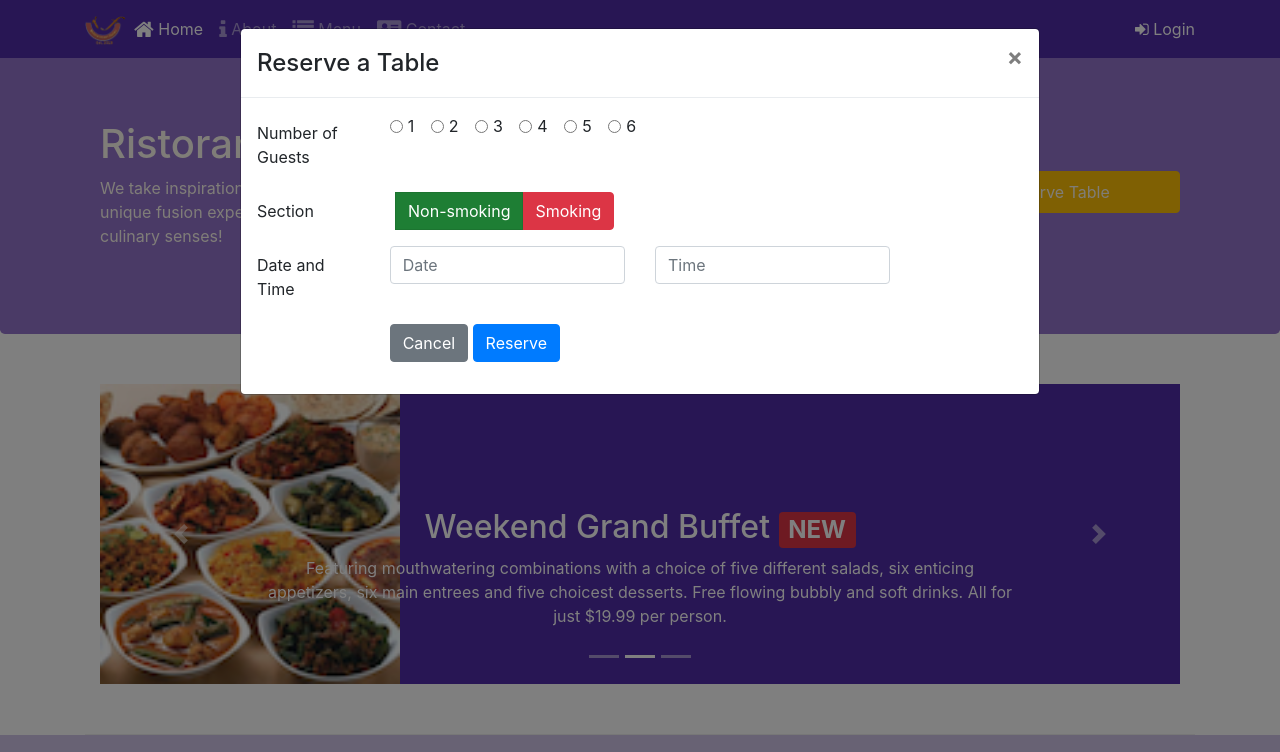
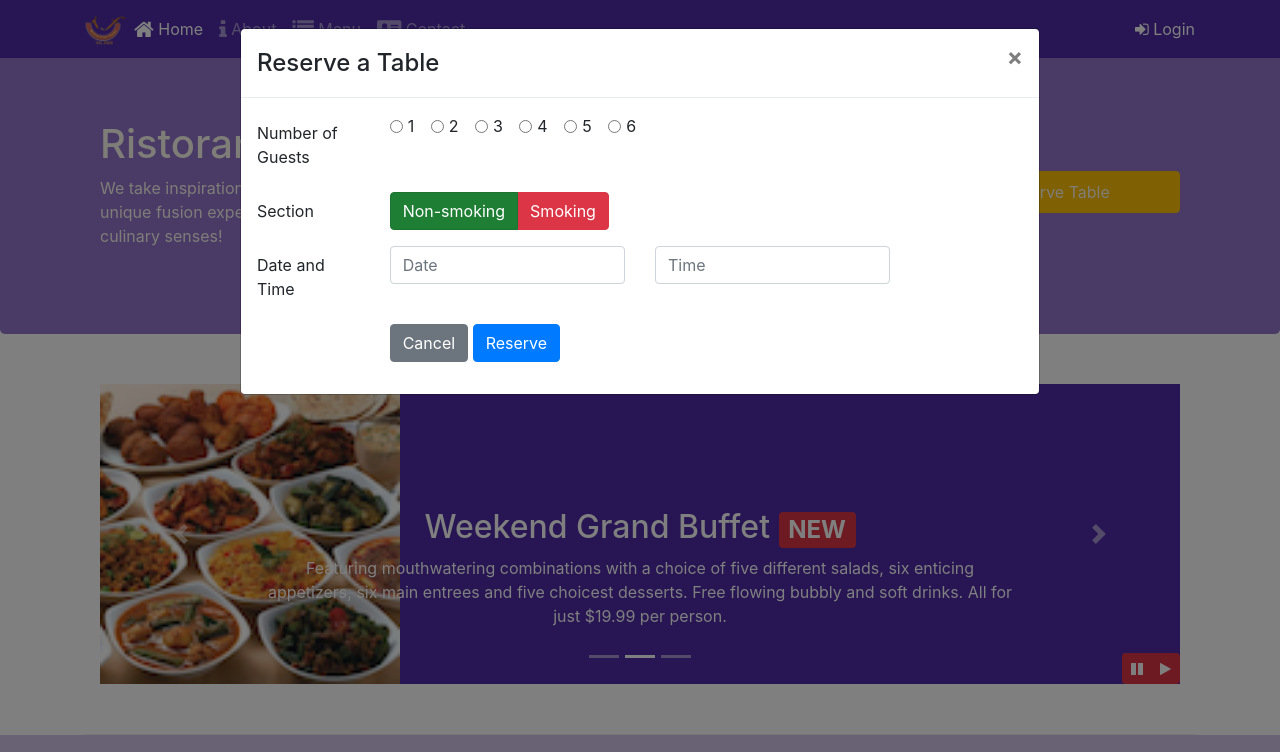
Before and after one commit to KalhariEkanayake/bootstrap04-test, a website: page index.html in a window 1280 px wide. Both pictures are taken after a click on the button "Reserve Table". Shown: the top 752 px of the page. Drawn offline with nearby package versions, Linux system fonts and the light colour scheme.

Commit message:
Bootstrap JQuery

```diff
--- a/css/styles.css
+++ b/css/styles.css
@@ -59,3 +59,10 @@ body{
     left: 0;
     min-height: 300px;
 }
+
+#carouselButton {
+    right:0px;
+    position: absolute;
+    bottom: 0px;
+    z-index: 1;
+}
--- a/index.html
+++ b/index.html
@@ -86,11 +86,86 @@
                     <img src="img/logo.png" class="img-fluid">
                 </div>
                 <div class="col-12 col-sm align-self-center">
-                    <a role="button" class="btn btn-block nav-link btn-warning" data-toggle="modal" data-target="#reserve">Reserve Table</a>
+                    <a role="button" class="btn btn-block nav-link btn-warning" data-toggle="modal" data-target="#reserveModal">Reserve Table</a>
                 </div>
             </div>
         </div>
     </header>
+
+    <div id="reserveModal" class="modal fade" role="dialog">
+        <div class="modal-dialog modal-lg" role="content">
+            <!-- Modal content-->
+            <div class="modal-content">
+                <div class="modal-header">
+                    <h4 class="modal-title">Reserve a Table </h4>
+                    <button type="button" class="close" data-dismiss="modal">&times;</button>
+                </div>
+
+                <div class="modal-body">
+                    <form>
+                        <div class="form-group row">
+                            <label for="guests" class="col-md-2 col-form-label">Number of Guests</label>
+                            <div class="col-md-10">
+                                <div class="form-check form-check-inline">
+                                    <input class="form-check-input" type="radio" name="inlineRadioOptions" id="inlineRadio1" value="option1">
+                                    <label class="form-check-label" for="inlineRadio1">1</label>
+                                </div>
+                                <div class="form-check form-check-inline">
+                                    <input class="form-check-input" type="radio" name="inlineRadioOptions" id="inlineRadio2" value="option2">
+                                    <label class="form-check-label" for="inlineRadio2">2</label>
+                                </div>
+                                <div class="form-check form-check-inline">
+                                    <input class="form-check-input" type="radio" name="inlineRadioOptions" id="inlineRadio3" value="option3">
+                                    <label class="form-check-label" for="inlineRadio3">3</label>
+                                </div>
+                                <div class="form-check form-check-inline">
+                                    <input class="form-check-input" type="radio" name="inlineRadioOptions" id="inlineRadio4" value="option4">
+                                    <label class="form-check-label" for="inlineRadio4">4</label>
+                                </div>
+                                <div class="form-check form-check-inline">
+                                    <input class="form-check-input" type="radio" name="inlineRadioOptions" id="inlineRadio5" value="option5">
+                                    <label class="form-check-label" for="inlineRadio5">5</label>
+                                </div>
+                                <div class="form-check form-check-inline">
+                                    <input class="form-check-input" type="radio" name="inlineRadioOptions" id="inlineRadio6" value="option6">
+                                    <label class="form-check-label" for="inlineRadio6">6</label>
+                                </div>
+                            </div>
+                       </div>
+
+                       <div class="form-group row">
+                        <label for="section" class="col-12 col-md-2 col-form-label">Section</label>
+                            <div class="btn-group btn-group-toggle col-12 col-md-10" data-toggle="buttons">
+                                <label class="btn btn-success active">
+                                   <input type="radio" name="options" id="option1" autocomplete="off"> Non-smoking
+                                </label>
+                                <label class="btn btn-danger">
+                                   <input type="radio" name="options" id="option2" autocomplete="off"> Smoking
+                                </label>
+                           </div>
+                        </div>
+
+                        <div class="form-group row">
+                            <label for="dateTime" class="col-12 col-md-2 col-form-label">Date and Time</label>
+                            <div class="col-12 col-md-4">
+                                <input type="text" class="form-control" id="date" name="date" placeholder="Date">
+                            </div>
+                            <div class="col-12 col-md-4">
+                                <input type="text" class="form-control" id="time" name="time" placeholder="Time">
+                            </div>
+                        </div>
+
+                        <div class="form-group row">
+                            <div class="offset-md-2 col-md">
+                                <button type="submit" class="btn btn-secondary">Cancel</button>
+                                <button type="submit" class="btn btn-primary">Reserve</button>
+                            </div>
+                        </div>
+                    </form>
+                </div>
+            </div>
+        </div>
+    </div>
 
     <div class="container">
         <div class="row row-content">
@@ -145,85 +220,13 @@
                     <a class="carousel-control-next" href="#mycarousel" role="button" data-slide="next">
                         <span class="carousel-control-next-icon"></span>
                     </a>
-                </div>
-             </div>
-        </div>
-
-        <div id="reserve" class="modal fade" role="dialog">
-            <div class="col-12 col-md-8 offset-md-2">
-                <div class="modal-dialog modal-lg" role="content">
-                     <!-- Modal content-->
-                    <div class="modal-content">
-                        <div class="modal-header">
-                            <h4 class="modal-title">Reserve a Table </h4>
-                            <button type="button" class="close" data-dismiss="modal">&times;</button>
-                        </div>
-
-                        <div class="modal-body">
-                        <form>
-                            <div class="form-group row">
-                                <label for="guests" class="col-md-2 col-form-label">Number of Guests</label>
-                                <div class="col-md-10">
-                                    <div class="form-check form-check-inline">
-                                        <input class="form-check-input" type="radio" name="inlineRadioOptions" id="inlineRadio1" value="option1">
-                                        <label class="form-check-label" for="inlineRadio1">1</label>
-                                    </div>
-                                    <div class="form-check form-check-inline">
-                                        <input class="form-check-input" type="radio" name="inlineRadioOptions" id="inlineRadio2" value="option2">
-                                        <label class="form-check-label" for="inlineRadio2">2</label>
-                                    </div>
-                                    <div class="form-check form-check-inline">
-                                        <input class="form-check-input" type="radio" name="inlineRadioOptions" id="inlineRadio3" value="option3">
-                                        <label class="form-check-label" for="inlineRadio3">3</label>
-                                    </div>
-                                    <div class="form-check form-check-inline">
-                                        <input class="form-check-input" type="radio" name="inlineRadioOptions" id="inlineRadio4" value="option4">
-                                        <label class="form-check-label" for="inlineRadio4">4</label>
-                                    </div>
-                                    <div class="form-check form-check-inline">
-                                        <input class="form-check-input" type="radio" name="inlineRadioOptions" id="inlineRadio5" value="option5">
-                                        <label class="form-check-label" for="inlineRadio5">5</label>
-                                    </div>
-                                    <div class="form-check form-check-inline">
-                                        <input class="form-check-input" type="radio" name="inlineRadioOptions" id="inlineRadio6" value="option6">
-                                        <label class="form-check-label" for="inlineRadio6">6</label>
-                                    </div>
-                                </div>
-                           </div>
-
-                           <div class="form-group row">
-                               <div class="btn-group btn-group-toggle" data-toggle="buttons">
-                                   <label for="section" class="col-12 col-md-6 col-sm col-form-label">Section</label>
-
-                                   <label class="btn btn-success active">
-                                       <input type="radio" name="options" id="option1" autocomplete="off"> Non-smoking
-                                   </label>
-                                   <label class="btn btn-danger">
-                                       <input type="radio" name="options" id="option2" autocomplete="off"> Smoking
-                                   </label>
-                               </div>
-                            </div>
-
-                            <div class="form-group row">
-                                <label for="dateTime" class="col-12 col-md-2 col-form-label">Date and Time</label>
-                                <div class="col-12 col-md-4">
-                                    <input type="text" class="form-control" id="date" name="date" placeholder="Date">
-                                </div>
-                                <div class="col-12 col-md-4">
-                                    <input type="text" class="form-control" id="time" name="time" placeholder="Time">
-                                </div>
-                            </div>
-
-                             <div class="form-group row">
-                                <div class="offset-md-2 col-md">
-                                    <button type="submit" class="btn btn-secondary">Cancel</button>
-                                    <button type="submit" class="btn btn-primary">Reserve</button>
-                                </div>
-                            </div>
-                        </form>
-                    </div>
-                    </div>
-                    <div class="col-12 col-md">
+                    <div class="btn-group" id="carouselButton">
+                        <button class="btn btn-danger btn-sm" id="carousel-pause">
+                            <span class="fa fa-pause"></span>
+                        </button>
+                        <button class="btn btn-danger btn-sm" id="carousel-play">
+                            <span class="fa fa-play"></span>
+                        </button>
                     </div>
                 </div>
             </div>
@@ -275,6 +278,17 @@
     <script src="node_modules/jquery/dist/jquery.slim.min.js"></script>
     <script src="node_modules/popper.js/dist/umd/popper.min.js"></script>
     <script src="node_modules/bootstrap/dist/js/bootstrap.min.js"></script>
+    <script>
+        $(document).ready(function(){
+            $("#mycarousel").carousel( { interval: 2000 } );
+            $("#carousel-pause").click(function(){
+                $("#mycarousel").carousel('pause');
+            });
+            $("#carousel-play").click(function(){
+                $("#mycarousel").carousel('cycle');
+            });
+        });
+    </script>
 </body>
 
 </html>
```
